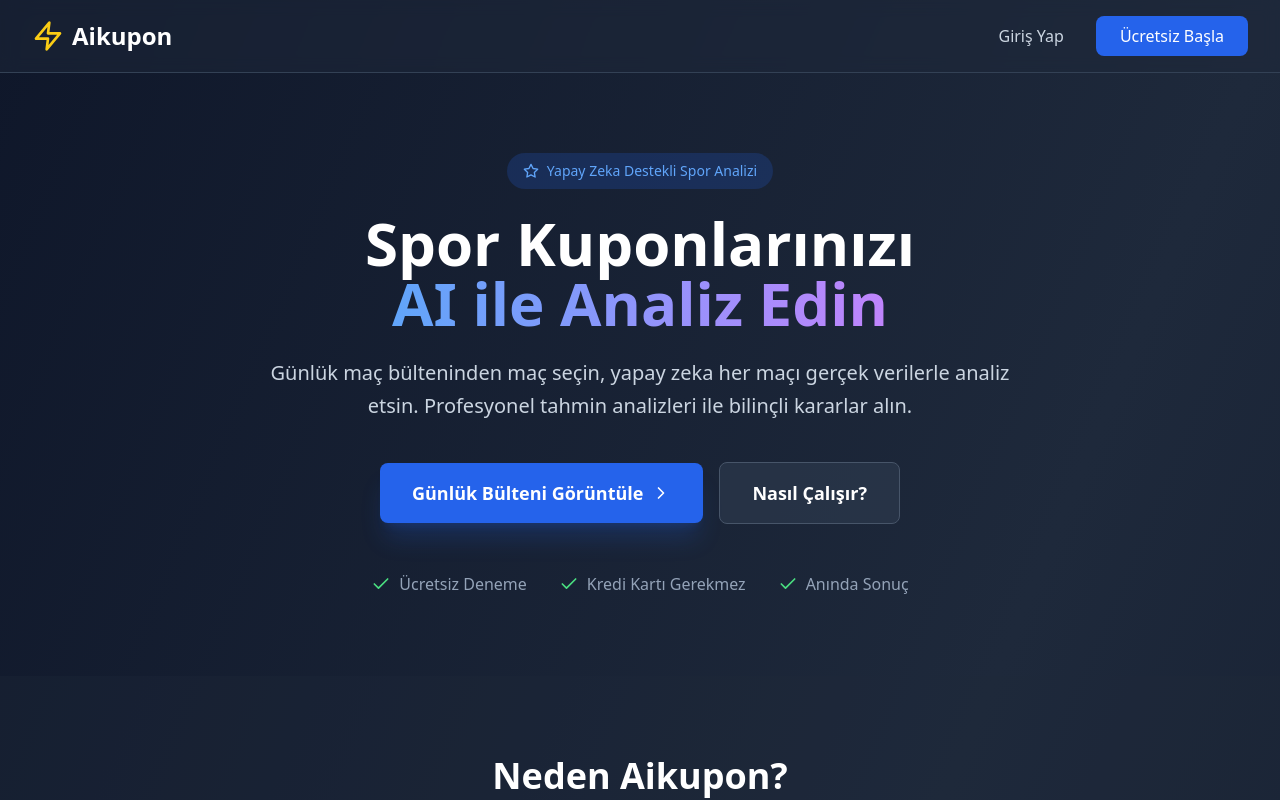
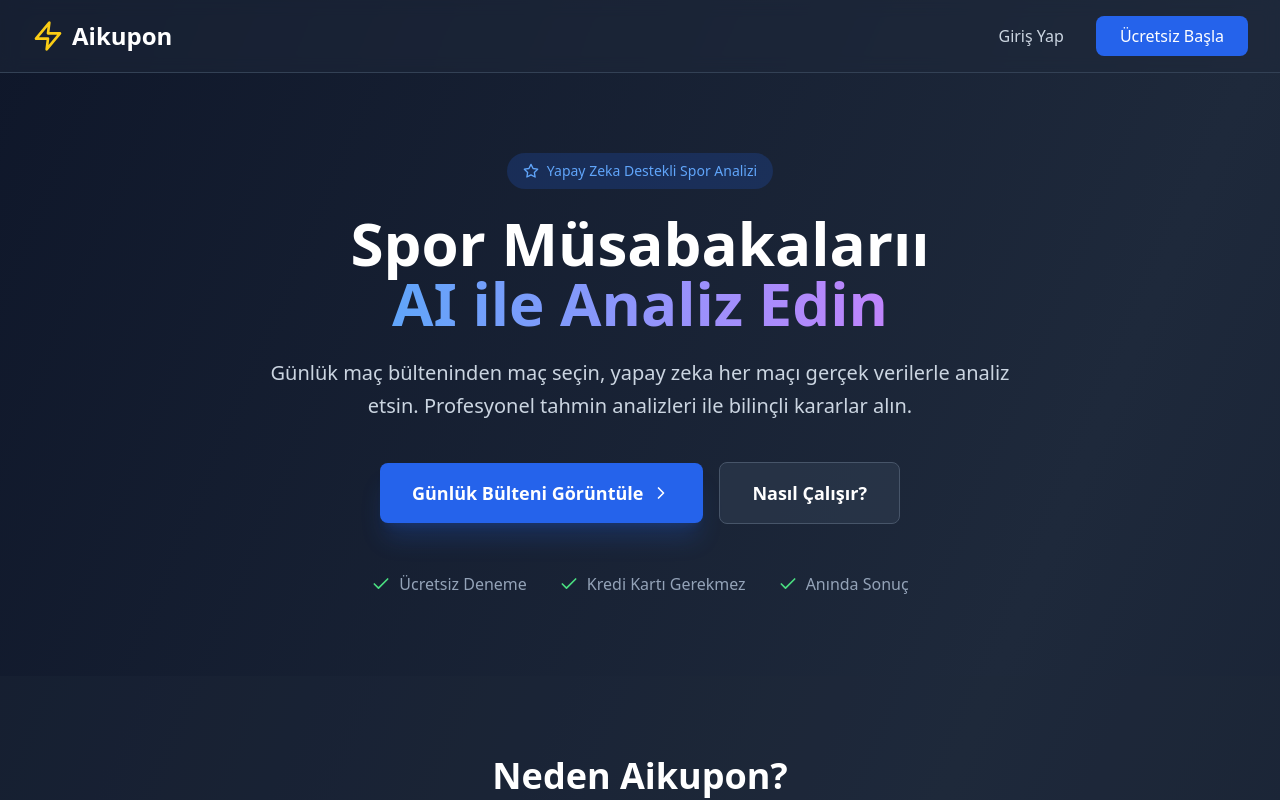
Before and after one commit to kadir123456/mc, a React (Vite) app: page / in a window 1280 px wide. Shown: the top 800 px of the page. Built offline with nearby package versions, Linux system fonts and the light colour scheme; no server answers.

Commit message:
Update Home.tsx

```diff
--- a/src/pages/Home.tsx
+++ b/src/pages/Home.tsx
@@ -40,7 +40,7 @@ export const Home: React.FC = () => {
             </div>
 
             <h1 className="text-5xl md:text-6xl font-bold text-white mb-6 leading-tight">
-              Spor Kuponlarınızı
+              Spor Müsabakalarıı
               <br />
               <span className="text-transparent bg-clip-text bg-gradient-to-r from-blue-400 to-purple-400">
                 AI ile Analiz Edin
```
